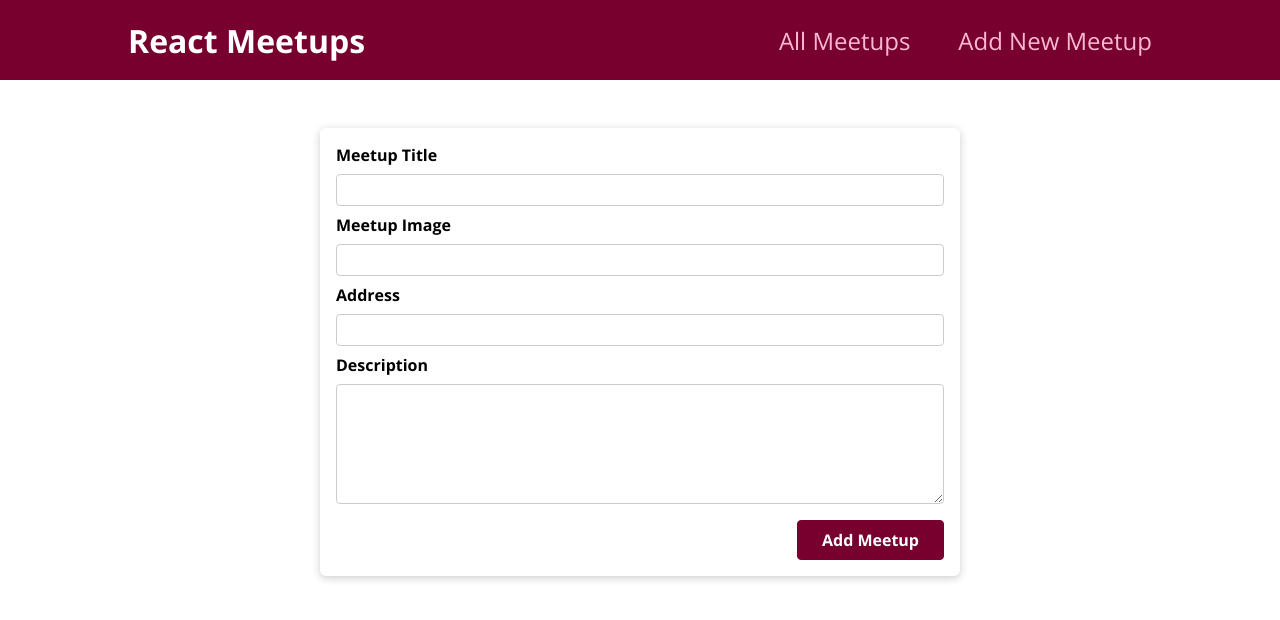
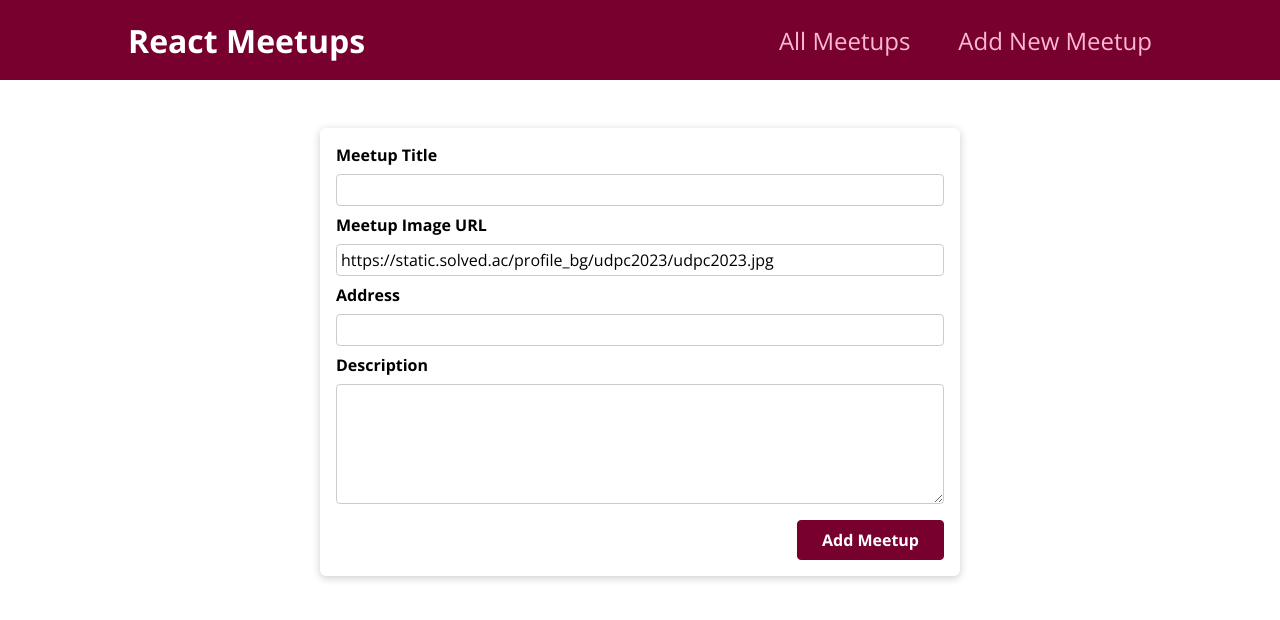
Before and after one commit to calculus0129/react-project-10, a Next.js app: page /new-meetup in a window 1280 px wide. Shown: the top 620 px of the page. Built offline with nearby package versions, Linux system fonts and the light colour scheme.

Commit message:
feat: kinder description of add new meetings

```diff
--- a/components/meetups/NewMeetupForm.js
+++ b/components/meetups/NewMeetupForm.js
@@ -35,8 +35,8 @@ export default function NewMeetupForm(props) {
           <input type='text' required id='title' ref={titleInputRef} />
         </div>
         <div className={classes.control}>
-          <label htmlFor='image'>Meetup Image</label>
-          <input type='url' required id='image' ref={imageInputRef} />
+          <label htmlFor='image'>Meetup Image URL </label>
+          <input type='url' required id='image' ref={imageInputRef} value='https://static.solved.ac/profile_bg/udpc2023/udpc2023.jpg' />
         </div>
         <div className={classes.control}>
           <label htmlFor='address'>Address</label>
```
Also changed, not shown: 1 other file (tests, documents, lock files or other folders).
